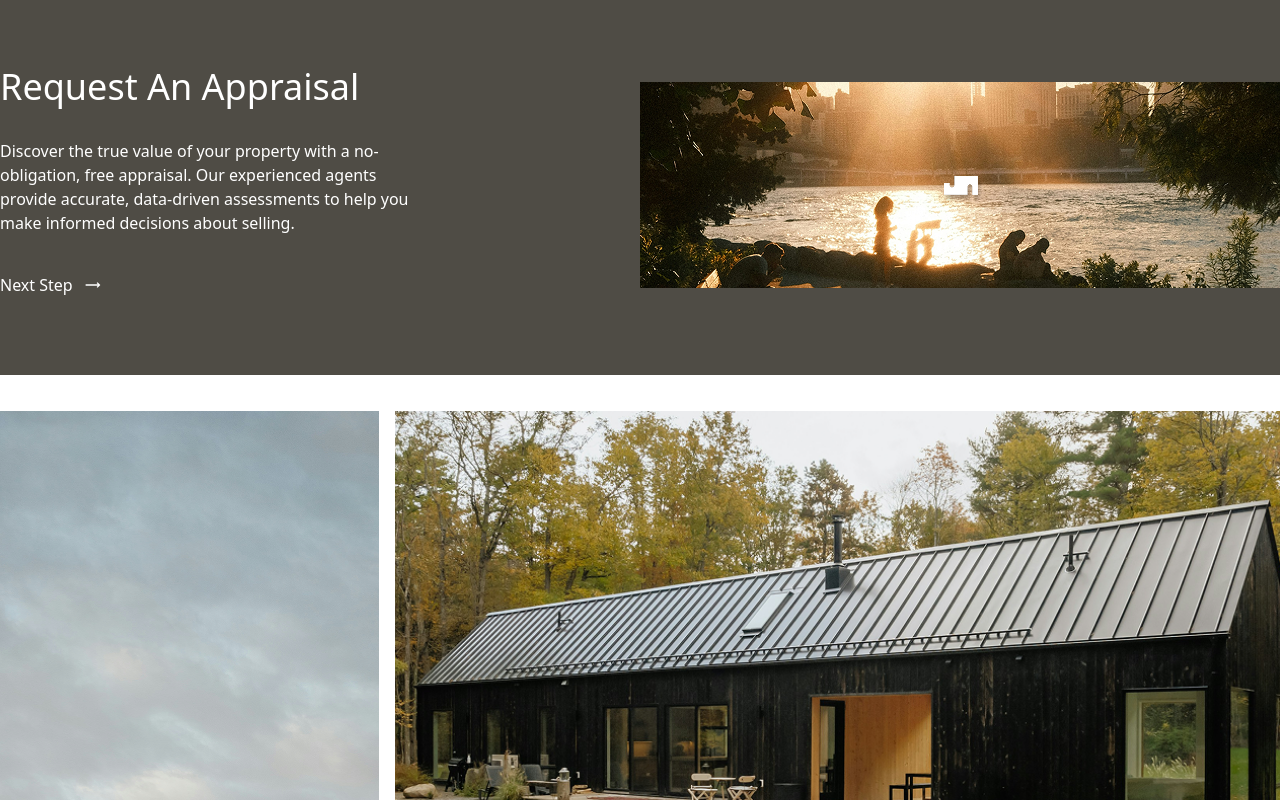
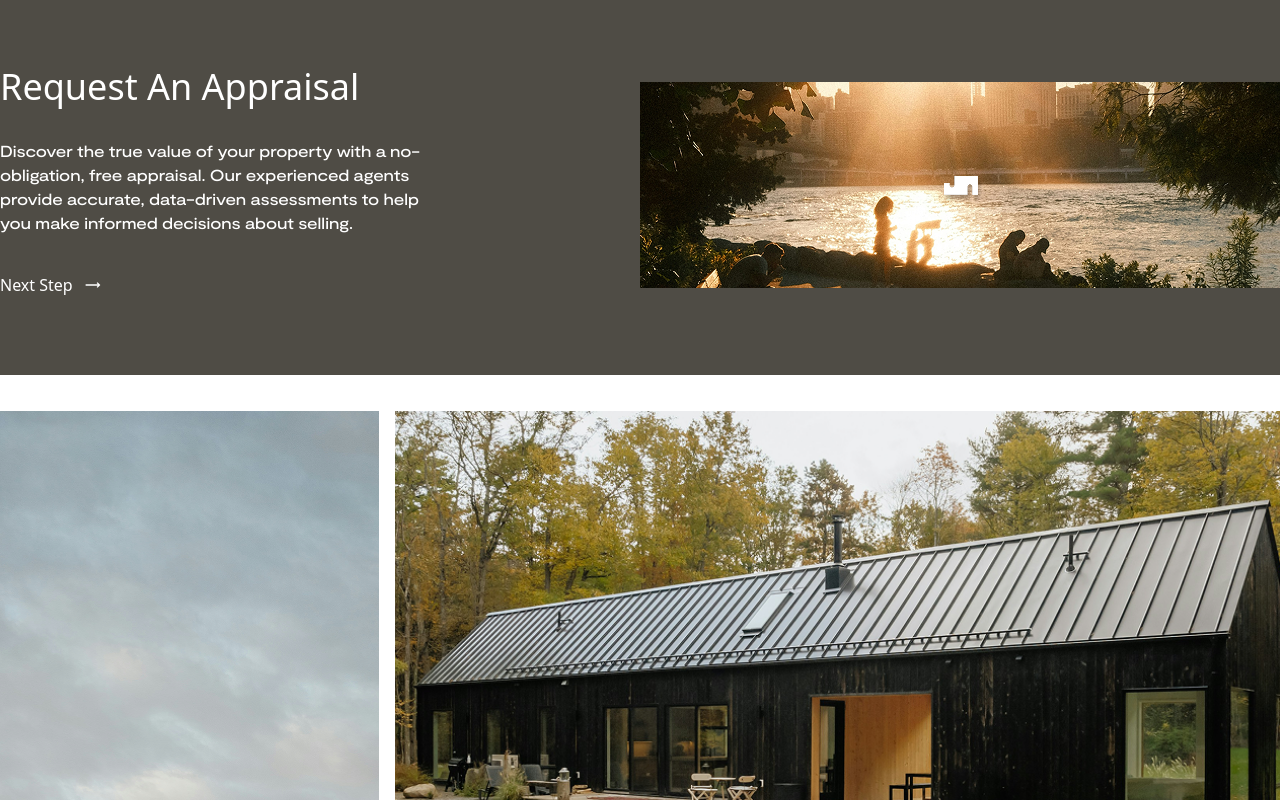
Before and after one commit to ankit1997-dhiman/Stalwart, a React (Vite) app: page / in a window 1280 px wide. Shown: the part 1880-2680 px from the top of the page. Built offline with nearby package versions, Linux system fonts and the light colour scheme.

Commit message:
changes on home page font family

```diff
--- a/src/pages/home/components/CurrentProperties.jsx
+++ b/src/pages/home/components/CurrentProperties.jsx
@@ -39,7 +39,7 @@ const CurrentProperties = () => {
       {/* Left Section */}
       <div className="lg:col-span-1 flex flex-col justify-between">
         <div>
-          <h2 className="text-base md:text-xl font-medium mb-7 md:mb-2">
+          <h2 className="text-base md:text-xl font-medium mb-7 md:mb-2 font-moderat-medium">
             OUR CURRENT PROPERTIES
           </h2>
           <p className="text-black text-xs md:text-sm">
--- a/src/pages/home/components/RequestAnAppraisal.jsx
+++ b/src/pages/home/components/RequestAnAppraisal.jsx
@@ -10,7 +10,7 @@ const RequestAnAppraisal = () => {
           <h4 className="text-white text-xl md:text-4xl">
             Request An Appraisal
           </h4>
-          <p className="text-white my-8 text-xs md:text-base">
+          <p className="text-white my-8 text-xs md:text-base font-moderat-medium">
             Discover the true value of your property with a no-obligation, free
             appraisal. Our experienced agents provide accurate, data-driven
             assessments to help you make informed decisions about selling.
```
